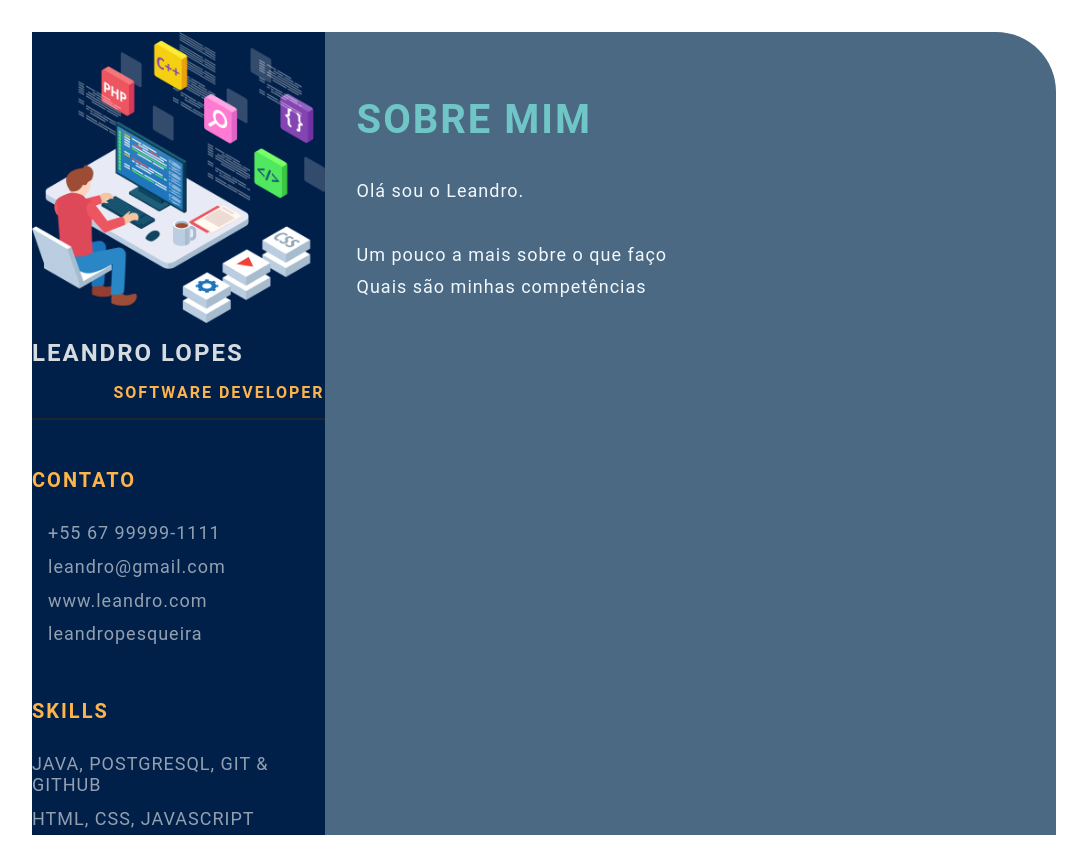
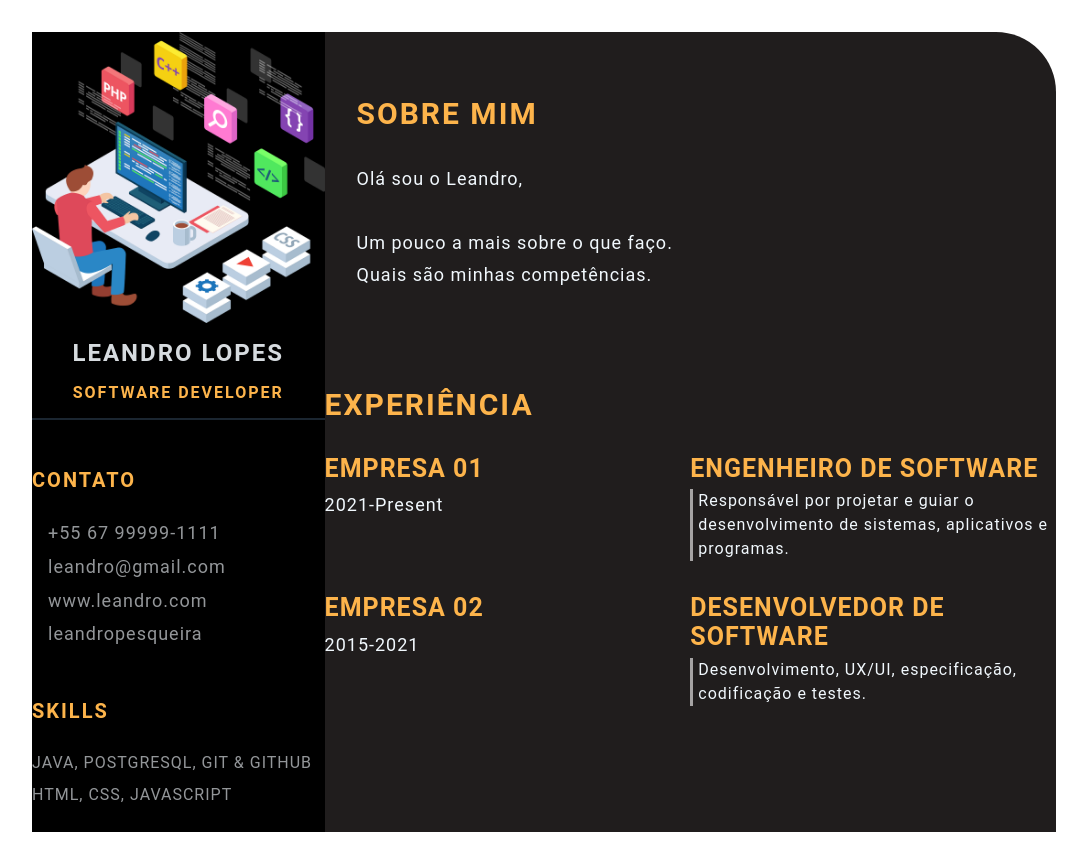
Before and after one commit to leandropesqueira/devweekgit.github.io, a plain HTML site: page index.html in a window 1280 px wide. Shown: the whole page, without its empty margins (96-1183 px from the left). Drawn offline with Linux system fonts and the light colour scheme.

Commit message:
feature: add experience (#3)

```diff
--- a/index.html
+++ b/index.html
@@ -8,6 +8,7 @@
 </head>
 <body>
     <main class="resume-contents">
+
         <section class="left-section">
             <section class="left-section-content">
                 <div class="profile">
@@ -33,18 +34,50 @@
                 </div>
             </section>
         </section>
+
             <section class="right-section">
+
                 <div class="right-section-contents">
                     <section class="about gap">
                         <div class="right-title">Sobre Mim</div>
                             <p class="about-me-contents">
-                                Olá sou o Leandro.<br>
-                                <br>Um pouco a mais sobre o que faço
-                                <br>Quais são minhas competências
+                                Olá sou o Leandro,<br>
+                                <br>Um pouco a mais sobre o que faço.
+                                <br>Quais são minhas competências.
                             </p>
                     </section>
                 </div>
+
+                <section class="experience gap">
+                    <div class="right-title">Experiência</div>
+                    <div class="experience-contents">
+                        <div class="exp-left">
+                            <p class="exp-company-name">Empresa 01</p>
+                            <p class="exp-time-period">2021-Present</p>
+                        </div>
+                        <div class="exp-right">
+                            <p class="exp-position">Engenheiro de Software</p>
+                            <p class="exp-desc">
+                                Responsável por projetar e guiar o desenvolvimento de sistemas, aplicativos e programas.
+                            </p>
+                        </div>
+                    </div>
+                    <div class="experience-contents">
+                        <div class="exp-left">
+                            <p class="exp-company-name">Empresa 02</p>
+                            <p class="exp-time-period">2015-2021</p>
+                        </div>
+                        <div class="exp-right">
+                            <p class="exp-position">Desenvolvedor de Software</p>
+                            <p class="exp-desc">
+                                Desenvolvimento, UX/UI, especificação, codificação e testes.
+                            </p>
+                        </div>
+                    </div>
+                </section>
+
             </section>
+
     </main>
 </body>
 </html>
--- a/style.css
+++ b/style.css
@@ -21,13 +21,13 @@ body {
 .left-section {
     grid-column: span 2;
     height: 100%;
-    background-color: #00204A;
+   background-color: black;
 }
 
 .right-section {
     grid-column: span 5;
     height: 100%;
-    background-color: #4B6982;
+    background-color: rgb(32, 29, 29);
     border-radius: 0px 60px 0px 0px;
 }
 
@@ -49,7 +49,7 @@ body {
     font-size: 24px;
     letter-spacing: 2px;
     text-transform: uppercase;
-    text-align: left;
+    text-align: center;
     font-weight: bold;
     padding: 1rem 0;
 }
@@ -58,7 +58,7 @@ body {
     color: #FDB44B;
     font-size: 16px;
     text-transform: uppercase;
-    text-align: right;
+    text-align: center;
     letter-spacing: 2px;
     font-weight: bold;
     padding-bottom: 1rem;
@@ -103,7 +103,7 @@ body {
 .skills ul li p {
     padding: .4rem 0;
     color: #d6dbdfaf;
-    font-size: 18px;
+    font-size: 16px;
     letter-spacing: 1px;
     display: flex;
     align-items: center;
@@ -133,8 +133,8 @@ body {
 }
 
 .right-title {
-    color: #70C6C7;
-    font-size: 40px;
+    color: #FDB44B;
+    font-size: 30px;
     letter-spacing: 2px;
     text-transform: uppercase;
     font-weight: bold;
```
